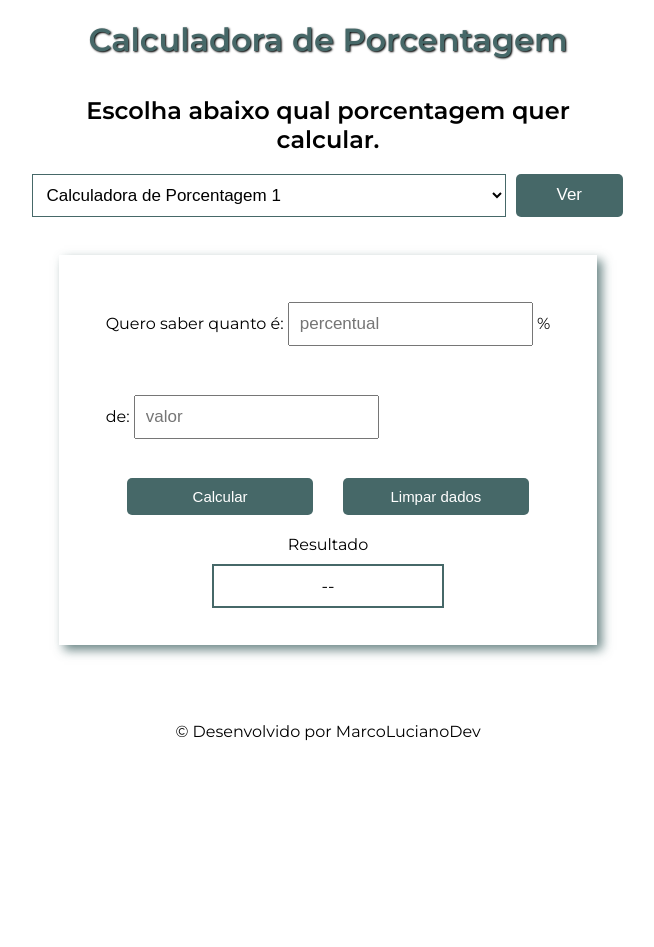
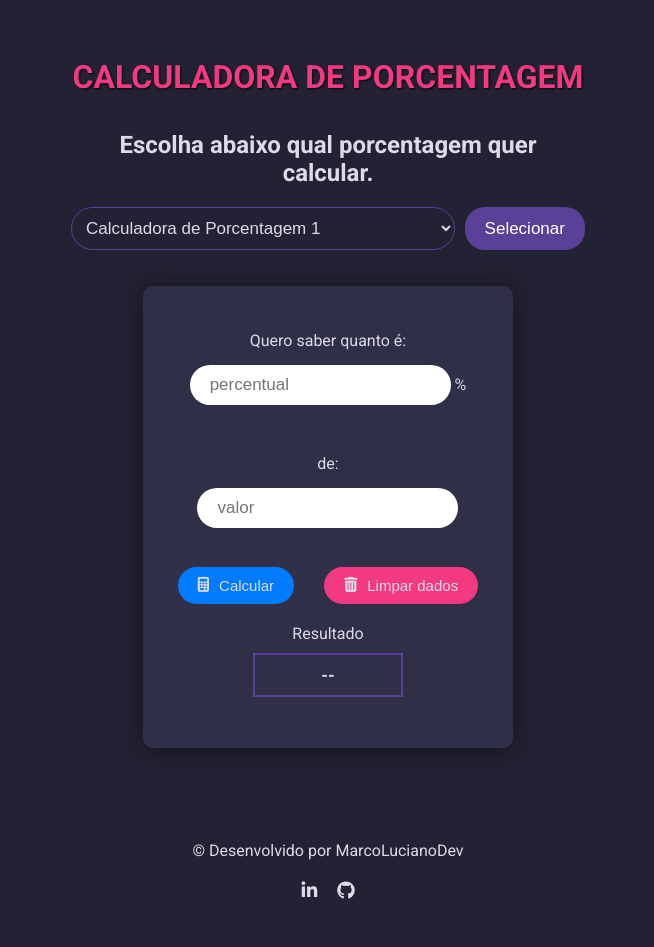
Before and after one commit to marcolucianodev/calculadora-de-porcentagem, a plain HTML site: page index.html in a window 1280 px wide. Shown: the whole page, without its empty margins (312-966 px from the left). Before the commit the page ends 800 px from the top, so only its background shows below. Drawn offline with Linux system fonts and the light colour scheme.

Commit message:
update styles

```diff
--- a/css/style.css
+++ b/css/style.css
@@ -2,20 +2,27 @@
     margin:0;
     padding:0;
     box-sizing: border-box;
+    outline: none;
 }
 
 :root {
-    --main-font: 'Montserrat', sans-serif;
+    --main-font: 'Roboto', sans-serif;
 }
 
 body {
     font-family: var(--main-font);
+    background-color: #232234;
+    color: #dddbe9;
+    height: 100vh;
+    min-height: 500px;
+    padding: 3%;
 }
 
 h1 {
     margin-top: 20px;
-    color: #466868;
+    color: #f43983;
     text-shadow: 1px 1px 2px #000;
+    text-transform: uppercase;
 }
 
 h1, h2 {
@@ -50,19 +57,26 @@ select#choose-model {
     width: 80%;
     padding: 10px;
     font-size: 17px;
-    outline-color: #466868;
-    border-color: #466868;
+    outline-color: #584196;
+    border-color: #584196;
     background: none;
+    color: #dddbe9;
+    border-radius: 30px;
+}
+
+option {
+    background-color: #232234;
 }
 
 .check-select {
-    width: 18%;
+    width: auto;
     margin-left:10px;
-    background-color: #466868;
+    background-color: #584196;
     color: #fff;
     font-size: 17px;
     border: none;
-    border-radius: 5px;
+    border-radius: 20px;
+    padding: 10px 20px;
 }
 
 main {
@@ -75,10 +89,14 @@ main {
 
 .area-percent1,
 .area-percent2 {
+    background-color: #302f48;
     display: flex;
     flex-direction: column;
     padding: 3%;
-    box-shadow: 5px 5px 10px rgba(70, 104, 104, 0.8);
+    box-shadow: 0px 1px 20px 0px rgba(16, 14, 23, 0.8);
+    border-radius: 10px;
+    color: #dddbe9;
+    text-align: center;
 }
 
 .area-percent2 {
@@ -99,9 +117,18 @@ main {
 
 .percent-area1 input,
 .percent-area2 input {
-    padding: 10px;
+    padding: 10px 20px;
     font-size: 17px;
-    outline-color: #466868;
+    outline-color: #584196;
+}
+
+input#percent,
+input#percent2,
+input#value-percent,
+input#value-percent2 {
+    margin-top: 15px;
+    border: none;
+    border-radius: 30px;
 }
 
 .buttons-area {
@@ -110,22 +137,39 @@ main {
     margin-bottom: 20px;
 }
 
+i.fa.fa-calculator,
+i.fa.fa-trash {
+    display: block;
+    margin-right: 10px;
+}
+
 .btn-calc,
 .btn-calc2 {
     margin-right: 30px;
 }
 
 .btn-calc,
+.btn-calc2 {
+    padding: 10px 20px;
+    width: auto;
+    background-color: #027cff;
+    border: none;
+    border-radius: 20px;
+    color: #dddbe9;
+    font-size: 15px;
+    display: flex;
+}
+
 .btn-clear,
-.btn-calc2,
 .btn-clear2 {
     padding: 10px 20px;
-    width: 40%;
-    background-color: #466868;
+    width: auto;
+    background-color: #f43983;
     border: none;
-    border-radius: 5px;
-    color: #fff;
+    border-radius: 20px;
+    color: #dddbe9;
     font-size: 15px;
+    display: flex;
 }
 
 .result-area {
@@ -144,18 +188,36 @@ main {
 .result,
 .result2 {
     width: 50%;
-    border: 2px solid #466868;
+    border: 2px solid #584196;
     margin: 0 auto;
     padding: 10px;
     font-size: 17px;
+    font-weight: 700;
+    margin-bottom: 17px;
 }
 
 footer {
     display: flex;
+    flex-direction: column;
     justify-content: center;
     align-items: center;
     padding: 3%;
     text-align: center;
+    margin-top: 20px;
+}
+
+p.social-icon {
+    padding: 10px;
+    display: flex;
+    justify-content: center;
+    gap: 20px;
+    margin-top: 10px;
+}
+
+p.social-icon a {
+    color: #dddbe9;
+    gap: 20px;
+    font-size: 18px;
 }
 
 /*RESPONSIVE AREA*/
@@ -163,6 +225,7 @@ footer {
 @media (max-width: 600px) {
     .choose-calc {
         flex-direction: column;
+        margin-bottom: 20px;
     }
 
     select#choose-model {
@@ -195,5 +258,6 @@ footer {
         width: 80%;
         margin: 0 auto;
         margin-bottom: 10px;
+        justify-content: center;
     }
 }
--- a/index.html
+++ b/index.html
@@ -7,6 +7,11 @@
     <link rel="preconnect" href="https://fonts.googleapis.com">
     <link rel="preconnect" href="https://fonts.gstatic.com" crossorigin>
     <link href="https://fonts.googleapis.com/css2?family=Montserrat:wght@400;600&display=swap" rel="stylesheet">
+    <link rel="preconnect" href="https://fonts.googleapis.com">
+    <link rel="preconnect" href="https://fonts.gstatic.com" crossorigin>
+    <link href="https://fonts.googleapis.com/css2?family=Roboto:wght@300;400;700&display=swap" rel="stylesheet">
+    <script src="https://kit.fontawesome.com/0c296bc828.js" crossorigin="anonymous"></script>
+
     <title>Calculadora Porcentagem</title>
     <link rel="stylesheet" href="css/style.css">
 </head>
@@ -22,23 +27,23 @@
                   <option value="2">Calculadora de Porcentagem 2</option>
                   <!--<option value="3">Calculadora de Porcentagem 3</option>-->
               </select>
-              <button class="check-select">Ver</button>
+              <button class="check-select">Selecionar</button>
           </div>
       </div>
   </header>
   <main>
     <div class="area-percent1">
         <div class="percent-area1">
-            <label for="percent">Quero saber quanto é:
+            <label for="percent">Quero saber quanto é:<br/>
                 <input type="tel" autocomplete="off" name="" id="percent" placeholder="percentual"title="Digite o número percentual" onkeypress="return onlynumber();"> %
             </label><br />
-            <label for="value-percent">de:
+            <label for="value-percent">de:<br />
                 <input type="tel" autocomplete="off" name="" id="value-percent" placeholder="valor" title="Digite o número" onkeypress="return onlynumber();">
             </label><br/>
 
             <div class="buttons-area">
-                <button class="btn-calc">Calcular</button>
-                <button class="btn-clear">Limpar dados</button>
+                <button class="btn-calc"><i class="fa fa-calculator"></i>Calcular</button>
+                <button class="btn-clear"><i class="fa fa-trash"></i>Limpar dados</button>
             </div>
 
             <div class="result-area">
@@ -51,16 +56,16 @@
     <!--AREA 2-->
     <div class="area-percent2">
         <div class="percent-area1">
-            <label for="percent">Tenho um valor de:
+            <label for="percent">Tenho um valor de:<br/>
                 <input type="tel" autocomplete="off" name="" id="percent2" placeholder="valor"title="Digite o valor" onkeypress="return onlynumber();">
             </label><br />
-            <label for="value-percent">Quero saber qual sua porcentagem em cima do valor de:
+            <label for="value-percent">Quero saber qual sua porcentagem em cima do valor de:<br/>
                 <input type="tel" autocomplete="off" name="" id="value-percent2" placeholder="valor" title="Digite o número" onkeypress="return onlynumber();">
             </label><br/>
 
             <div class="buttons-area">
-                <button class="btn-calc2">Calcular</button>
-                <button class="btn-clear2">Limpar dados</button>
+                <button class="btn-calc2"><i class="fa fa-calculator"></i>Calcular</button>
+                <button class="btn-clear2"><i class="fa fa-trash"></i>Limpar dados</button>
             </div>
 
             <div class="result-area">
@@ -72,7 +77,11 @@
 
   </main>
   <footer>
-      &copy; Desenvolvido por MarcoLucianoDev
+        <p>&copy; Desenvolvido por MarcoLucianoDev</p>
+        <p class="social-icon">
+            <a href="https://www.linkedin.com/in/marcolucianodev/" target="_blank"><i class="fa fa-linkedin"></i></a>
+            <a href="https://github.com/marcolucianodev" target="_blank"><i class="fa fa-github"></i></a>
+        </p>
   </footer>
 
     <script src="js/script.js"></script>
```
